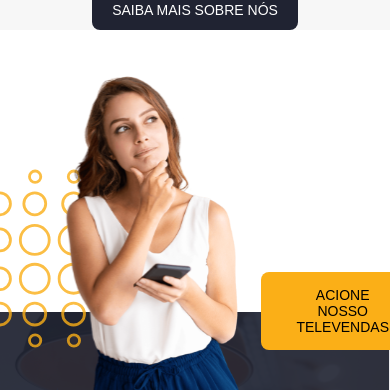
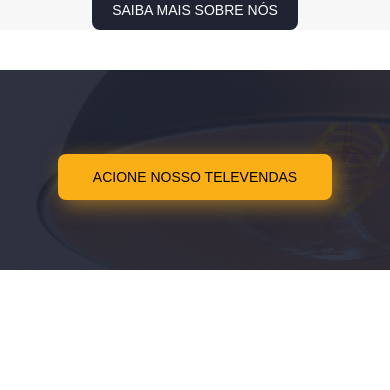
Before and after one commit to laurentino01/teste-noweb, a React (Vite) app: page /home in a window 390 px wide. Shown: the part 2378-2768 px from the top of the page. After the commit the page ends 2648 px from the top, so only its background shows below. Built offline with nearby package versions, Linux system fonts and the light colour scheme; a web font is replaced by a local one.

Commit message:
feat(telesales) responsive

```diff
--- a/src/page/home/telesales/telesales.css
+++ b/src/page/home/telesales/telesales.css
@@ -16,3 +16,19 @@
   align-self: flex-end;
   margin-bottom: 40px;
 }
+.telesales button {
+  box-shadow: 5px 5px 20px 0px #fbaf1785;
+}
+
+@media (max-width: 768px) {
+  .telesales {
+    height: 200px;
+    background-size: cover;
+  }
+  .telesales img {
+    display: none;
+  }
+  .telesales div {
+    margin-bottom: 70px;
+  }
+}
```
Also changed, not shown: src/page/home/footer/Footer.tsx (added).
